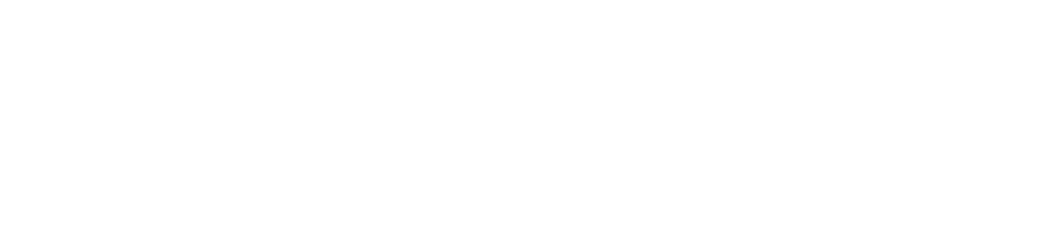
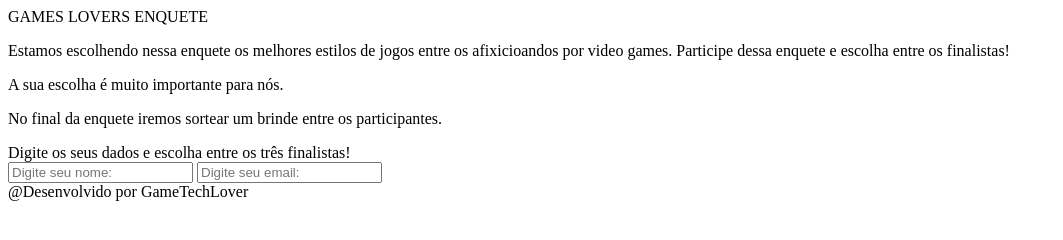
Before and after one commit to douglasrcunha/bootcamp-devjr-modulo-02-Projeto-do-Capitulo, a plain HTML site: page index.html in a window 1280 px wide. Shown: the whole page, without its empty margins (0-1063 px from the left). Drawn offline with Linux system fonts and the light colour scheme.

Commit message:
closes #2 - Structuring the page's HTML tags

```diff
--- a/index.html
+++ b/index.html
@@ -1,11 +1,45 @@
 <!DOCTYPE html>
-<html lang="pt-br">
+<html lang="en">
 <head>
     <meta charset="UTF-8">
     <meta name="viewport" content="width=device-width, initial-scale=1.0">
     <title>Games Lovers Enquete</title>
 </head>
 <body>
+    <div class="container">
+        <div class="header">
+            <div class="header-title">
+                GAMES LOVERS ENQUETE
+            </div>
+            <div class="header-subtitle">
+                <p>
+                    Estamos escolhendo nessa enquete os melhores estilos de jogos entre os afixicioandos por video games. Participe dessa enquete e escolha entre os finalistas!
+                </p>
+                <p>
+                    A sua escolha é muito importante para nós.
+                </p>
+                <p>
+                    No final da enquete iremos sortear um brinde entre os participantes.
+                </p>
+            </div>
+        </div>
+       <div class="flex-container">
+            <div class="form-choices">
+                <div class="form-txt">
+                    Digite os seus dados e escolha entre os três finalistas!
+                </div>
 
+            <input type="text" placeholder="Digite seu nome:">
+            <input type="email" placeholder="Digite seu email:">
+
+
+       </div>
+
+       </div>
+       <div class="marca">
+            @Desenvolvido por GameTechLover
+       </div>
+
+    </div>
 </body>
 </html>
```
